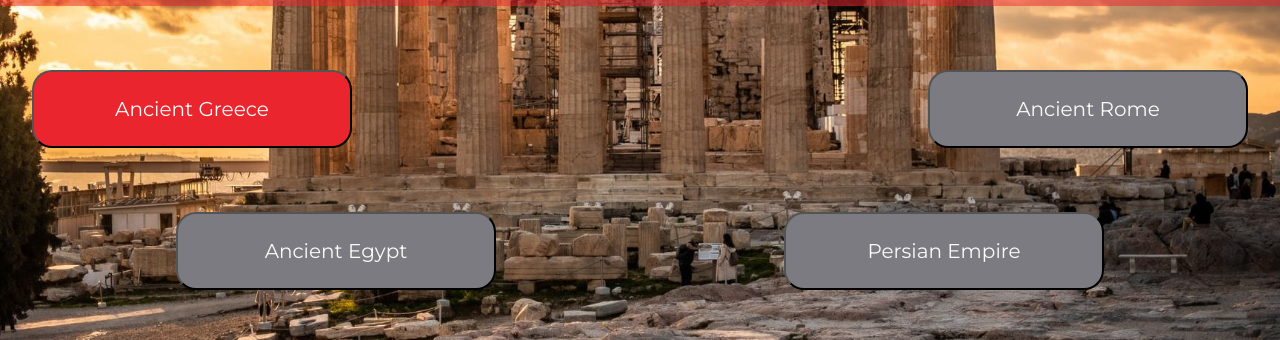
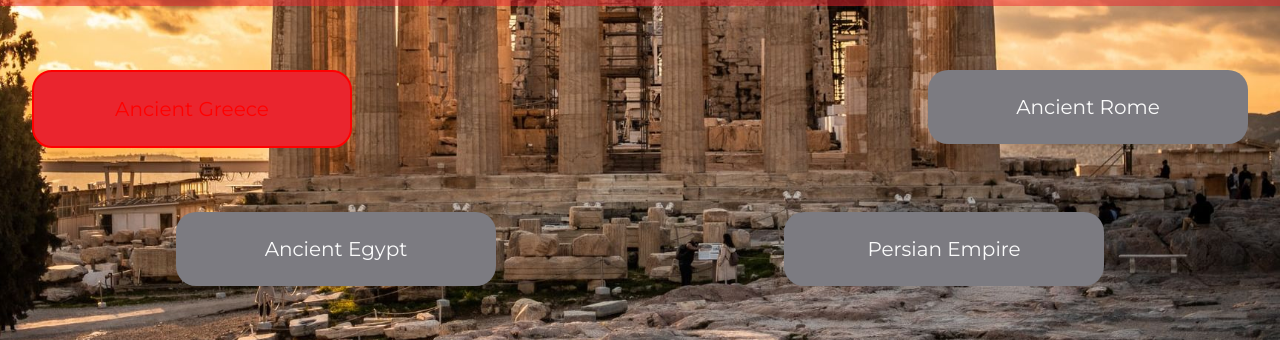
Before and after one commit to chahilr/COSC-4P02-Project, a React (Create React App) app: page / in a window 1280 px wide. In both pictures the pointer is over the button "Ancient Greece". Shown: the part 386-726 px from the top of the page. Built offline with nearby package versions, Linux system fonts and the light colour scheme; no server answers.

Commit message:
Change button hover

```diff
--- a/src/final/styles/AddAdmin.module.css
+++ b/src/final/styles/AddAdmin.module.css
@@ -11,12 +11,20 @@
 button {
     color: white;
     font-size: 16px;
-    background-color:#EA252E; /* Change background color to red */
+    background-color: #EA252E;
+    /* Change background color to red */
     border-radius: 20px;
     padding: 13px 35px;
     cursor: pointer;
     transition: background-color 0.3s ease, color 0.3s ease;
-  }
+    border: none;
+}
+
+button:hover {
+    background-color: white;
+    color: red;
+    border: 2px solid red;
+}
 
 input {
     width: 100%;
@@ -32,7 +40,7 @@ input {
     color: var(--white);
 }
 
-.signoutbutton{
+.signoutbutton {
     position: absolute;
     top: 8px;
     right: 16px;
@@ -41,7 +49,7 @@ input {
     height: 55px;
 }
 
-.sign-out{
+.sign-out {
     float: left;
     margin-right: 10px;
 }
@@ -52,7 +60,7 @@ input {
     left: 100px;
 }
 
-.title{
+.title {
     position: absolute;
     top: 200px;
     font-size: 50px;
@@ -61,54 +69,54 @@ input {
     transform: translate(-50%, 0%);
 }
 
-.addingActions{
+.addingActions {
     position: absolute;
     bottom: 50px;
     left: 50%;
 }
 
-.submit{
+.submit {
     transform: translate(-50%, 0%);
     margin-bottom: 20px;
 }
 
-.exitAdding{
+.exitAdding {
     transform: translate(-50%, 0%);
     margin-bottom: 20px;
 }
 
-.p1-input{
+.p1-input {
     width: 300px;
     height: 20px;
 }
 
-.p2-input{
+.p2-input {
     width: 300px;
     height: 20px;
 }
 
-.email-input{
+.email-input {
     width: 300px;
     height: 20px;
 }
 
-.role-input{
+.role-input {
     width: 300px;
     height: 20px;
 }
 
-.Password1{
+.Password1 {
     position: relative;
 }
 
-.Password2{
+.Password2 {
     position: relative;
 }
 
-.email{
+.email {
     position: relative;
 }
 
-.role{
+.role {
     position: relative;
 }
--- a/src/final/styles/AdminHome.module.css
+++ b/src/final/styles/AdminHome.module.css
@@ -9,18 +9,22 @@
 }
 
 button:hover {
-    background-color: #7C7B81;
-  }
+    background-color: white;
+    color: red;
+    border: 2px solid red;
+}
 
 
 button {
     color: white;
     font-size: 16px;
-    background-color:#EA252E; /* Change background color to red */
+    background-color: #EA252E;
+    /* Change background color to red */
     border-radius: 20px;
     padding: 13px 35px;
     cursor: pointer;
     transition: background-color 0.3s ease, color 0.3s ease;
+    border: none;
 }
 
 input {
@@ -44,7 +48,7 @@ input {
     margin: 40px;
 }
 
-.settings-button{
+.settings-button {
     background-image: url('../../images/settingsIcon.png');
     background-repeat: no-repeat;
     background-position: center;
@@ -55,17 +59,17 @@ input {
     height: 55px;
 }
 
-.sign-out-button{
+.sign-out-button {
     font-size: large;
     height: 55px;
 }
 
-.sign-out{
+.sign-out {
     float: left;
     margin-right: 10px;
 }
 
-.settings{
+.settings {
     float: right;
     margin-left: 10px;
 }
@@ -76,23 +80,23 @@ input {
     position: absolute;
 }
 
-.add-artifact{
+.add-artifact {
     margin: 50px;
-    font-size:x-large;
+    font-size: x-large;
     width: 250px;
     height: 250px;
 }
 
-.edit-artifact{
+.edit-artifact {
     margin: 50px;
-    font-size:x-large;
+    font-size: x-large;
     width: 250px;
     height: 250px;
 }
 
-.manage-admins{
+.manage-admins {
     margin: 50px;
-    font-size:x-large;
+    font-size: x-large;
     width: 250px;
     height: 250px;
 }
--- a/src/final/styles/AdminPage.module.css
+++ b/src/final/styles/AdminPage.module.css
@@ -46,6 +46,7 @@ span {
   display: flex;
   padding: 0;
 }
+
 .showButton {
   background-color: transparent;
   border: none;
@@ -54,11 +55,19 @@ margin: 0;
   color: var(--white);
   font-family: 'Montserrat';
   font-size: 1.5rem;
+  border: none;
+}
+
+.showButton:hover {
+  background-color: white;
+  color: red;
+  border: 2px solid red;
 }
 
 #username {
   border-bottom: 2px solid var(--grey);
 }
+
 /*
 #logo-and-language {
 position: relative;
--- a/src/final/styles/AdminSettings.module.css
+++ b/src/final/styles/AdminSettings.module.css
@@ -10,7 +10,9 @@
 
 
 button:hover {
-    background-color: #7C7B81;
+    background-color: white;
+    color:red;
+    border: 2px solid red;
   }
 
 
@@ -22,6 +24,7 @@ button {
     padding: 13px 35px;
     cursor: pointer;
     transition: background-color 0.3s ease, color 0.3s ease;
+    border:none;
 }
 
 input {
--- a/src/final/styles/ArtifactOverview.module.css
+++ b/src/final/styles/ArtifactOverview.module.css
@@ -5,6 +5,7 @@
   height: max-content;
   width: 100vw;
 }
+
 .artifact-container {
   display: flex;
   justify-content: space-between;
@@ -112,7 +113,7 @@
 }
 
 
-.nav-container > .button-container > button {
+.nav-container>.button-container>button {
   color: white;
   font-size: 16px;
   background-color: #EA252E;
@@ -121,11 +122,15 @@
   margin: 0 2vw;
   cursor: pointer;
   transition: background-color 0.3s ease, color 0.3s ease;
+  border: none;
 }
 
 button:hover {
-  background-color: #7C7B81;
+  background-color: white;
+  color: red;
+  border: 2px solid red;
 }
+
 @media only screen and (max-width: 750px) {
   .artifact-container {
     display: flex;
@@ -168,7 +173,7 @@ button:hover {
     justify-content: space-evenly;
     align-items: unset !important;
     padding: 10px;
-    margin:2em;
+    margin: 2em;
   }
 
   .artifact-text {
--- a/src/final/styles/ArtifactPreview.module.css
+++ b/src/final/styles/ArtifactPreview.module.css
@@ -23,7 +23,7 @@
 .submit-button:hover {
     background-color: var(--white);
     color: var(--red);
-    border: 1px solid var(--red);
+    border: 2px solid var(--red);
 }
 
 @media only screen and (max-width: 750px) {
--- a/src/final/styles/EditArtifact.module.css
+++ b/src/final/styles/EditArtifact.module.css
@@ -4,78 +4,98 @@ input[type=text] {
 }
 
 input[type=text] {
-    background-color:white;
+    background-color: white;
     color: black;
 }
-input{
+
+input {
     width: 100%;
 }
-label{
-    color:white;
-}
-select{
-    color:white;
+
+label {
+    color: white;
 }
 
-#artifact-add-form{
+select {
+    color: white;
+}
+
+#artifact-add-form {
     width: 80%;
     margin: auto;
 }
-#form-outer{
+
+#form-outer {
     width: 95%;
     margin: auto;
 }
-#right{
+
+#right {
     padding-top: 20px;
     float: right;
     width: 70%;
 }
-#left{
+
+#left {
     float: left;
     width: 30%;
 }
-#upload{
+
+#upload {
     margin: 8px;
 }
-#add{
+
+#add {
     margin: 8px;
     clear: left;
 }
-#add-button{
+
+#add-button {
     margin: auto;
 }
-.MuiInputBase-root{
-    margin:8px;
-   background: white;
+
+.MuiInputBase-root {
+    margin: 8px;
+    background: white;
 }
-.MuiButtonBase-root{
-    margin:10px;
+
+.MuiButtonBase-root {
+    margin: 10px;
 }
-.MuiSelect-select{
-    color:white;
-}
-.MuiFormLabel-colorSecondary{
+
+.MuiSelect-select {
     color: white;
 }
-#logout{
+
+.MuiFormLabel-colorSecondary {
+    color: white;
+}
+
+#logout {
     position: absolute;
     top: 10px;
     right: 10px;
 }
 
-.MuiTextField-root{
-    width:100%;
+.MuiTextField-root {
+    width: 100%;
 }
 
 
-#name{
+#name {
     padding-top: 20px;
 }
 
-#date{
+#date {
     padding-top: 20px;
 }
 
-#exhibit{
+#exhibit {
     padding-top: 20px;
 }
+
+botton:hover {
+    background-color: white;
+    color: red;
+    border: 2px solid red;
+}
--- a/src/final/styles/Home.module.css
+++ b/src/final/styles/Home.module.css
@@ -1,7 +1,18 @@
 /* make the text disappear when the user clicks on the searchbar */
-input:focus::-webkit-input-placeholder { color:transparent; }
-input:focus:-moz-placeholder { color:transparent; } /* Firefox 18- */
-input:focus::-moz-placeholder { color:transparent; } /* Firefox 19+ */
+input:focus::-webkit-input-placeholder {
+    color: transparent;
+}
+
+input:focus:-moz-placeholder {
+    color: transparent;
+}
+
+/* Firefox 18- */
+input:focus::-moz-placeholder {
+    color: transparent;
+}
+
+/* Firefox 19+ */
 
 
 
@@ -47,6 +58,12 @@ input:focus::-moz-placeholder { color:transparent; } /* Firefox 19+ */
     transition-duration: 500ms;
 }
 
+#exhibit-options-list>div>li>button:hover {
+    background-color: var(--white);
+    color: red;
+    border: 2px solid red;
+}
+
 /* Styles the UL that wraps all 4 exhibit buttons */
 #exhibit-options-list {
     list-style-type: none;
@@ -56,7 +73,9 @@ input:focus::-moz-placeholder { color:transparent; } /* Firefox 19+ */
 
 /* Styles the home page exhibit buttons on hover */
 #exhibit-options-list>div>li>button:hover {
-    background-color: var(--red);
+    background-color: white;
+    color: red;
+    border: 2px solid red;
 }
 
 /* Spaces the first row of buttons appropriately for desktop styles */
@@ -105,6 +124,12 @@ input:focus::-moz-placeholder { color:transparent; } /* Firefox 19+ */
     border: 1px solid #000000;
     box-shadow: 0px 4px 4px rgba(0, 0, 0, 0.25);
     border-radius: 20px;
+}
+
+.landing-page-main-button:hover {
+    background-color: white;
+    color: red;
+    border: 2px solid red;
 }
 
 .landing-page-main-button-link {
@@ -164,17 +189,20 @@ input:focus::-moz-placeholder { color:transparent; } /* Firefox 19+ */
 
 /* MOBILE */
 @media only screen and (max-width: 750px) {
+
     /* ╔⏤⏤⏤⏤╝ Banners ╚⏤⏤⏤⏤╗*/
     .translucent-banner {
         margin: 1em 0em;
         font-size: 22px;
     }
+
     /* ╚⏤⏤⏤⏤╗ Banners ╔⏤⏤⏤⏤╝*/
 
     /* ╔⏤⏤⏤⏤╝ Artifact Search/Timeline Generation ╚⏤⏤⏤⏤╗*/
     .main-button-group {
         padding-left: 0px;
     }
+
     .landing-page-main-button {
         width: 95vw;
         height: 2em;
@@ -190,6 +218,7 @@ input:focus::-moz-placeholder { color:transparent; } /* Firefox 19+ */
         height: 2em;
         font-size: 22px;
     }
+
     /* ╚⏤⏤⏤⏤╗ Artifact Search/Timeline Generation ╔⏤⏤⏤⏤╝*/
 
 
@@ -201,7 +230,7 @@ input:focus::-moz-placeholder { color:transparent; } /* Firefox 19+ */
         flex-direction: column;
     }
 
-    #exhibit-options-list > div > li > a > .option-button {
+    #exhibit-options-list>div>li>a>.option-button {
         width: 75vw !important;
     }
 
@@ -218,10 +247,23 @@ input:focus::-moz-placeholder { color:transparent; } /* Firefox 19+ */
         gap: 1em;
     }
 
-    #exhibit-options-list > div > li > a > .option-button {
+    #exhibit-options-list>div>li>a>.option-button {
         font-size: 18px;
         padding: 22px 0px;
         border-radius: 20px;
     }
+
     /* ╚⏤⏤⏤⏤╗ Homepage Exhibit Button/Button-wrappers ╔⏤⏤⏤⏤╝*/
 }
+
+button:hover {
+    background-color: white;
+    color: red;
+    border: 2px solid red;
+}
+
+SelectButton{
+    background-color: white;
+    color: red;
+    border: 2px solid red;
+}
--- a/src/final/styles/TimelineCustomizer.module.css
+++ b/src/final/styles/TimelineCustomizer.module.css
@@ -14,7 +14,7 @@
     justify-content: space-around;
 }
 
-.customizer-button-group > button {
+.customizer-button-group>button {
     width: 20vw;
 }
 
@@ -25,6 +25,13 @@
 
 .submit-button {
     margin-bottom: 2em;
+    border: none;
+}
+
+.submit-button:hover {
+    background-color: white;
+    color: red;
+    border: 2px solid red;
 }
 
 @media only screen and (max-width: 750px) {
@@ -33,11 +40,11 @@
     }
 
     .customizer-button-group {
-            display: flex;
-            flex-wrap: wrap;
+        display: flex;
+        flex-wrap: wrap;
     }
 
-    .customizer-button-group > button {
+    .customizer-button-group>button {
         font-size: 1rem;
         width: 10rem !important;
         margin: 0.5rem 0;
```
Also changed, not shown: src/final/styles/Logo.module.css (line endings or trailing spaces). Lines whose indentation alone changed are shown as unchanged.
